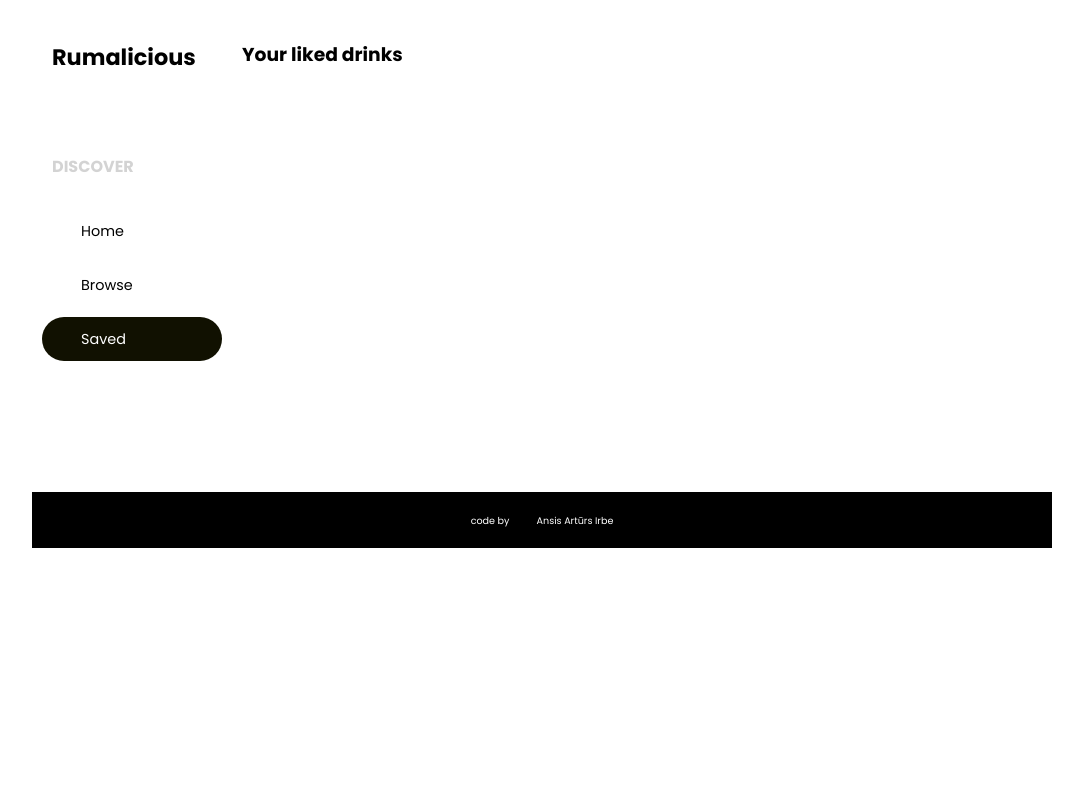
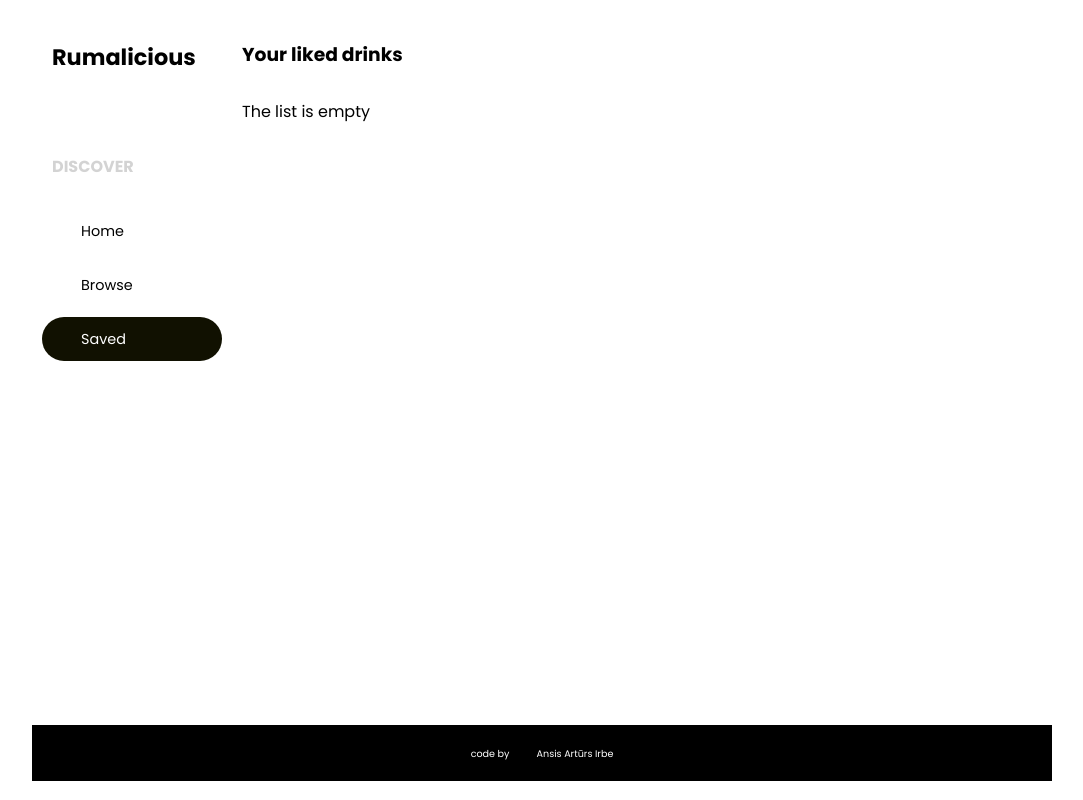
Before and after one commit to ansisarthurdev/Rumalicious, a React (Create React App) app: page /saved in a window 1280 px wide. Shown: the whole page, without its empty margins (98-1181 px from the left). Built offline with nearby package versions, Linux system fonts and the light colour scheme; some icons are missing.

Commit message:
saved fix

```diff
--- a/src/pages/Saved.js
+++ b/src/pages/Saved.js
@@ -27,11 +27,13 @@ const Saved = () => {
   }, [dispatch])
 
   return (
-    <Wrapper>
+    <Wrapper style={{marginBottom: data?.length > 0 ? '20vh' : '60vh'}}>
       <h3>Your liked drinks</h3>
 
       <div className='item-list'>
-      {data?.map(drink => (
+      {data?.length === 0 && <p>The list is empty</p>}
+      {data === null && <p>The list is empty</p>}
+      {data?.length > 0 && data?.map(drink => (
           <ItemSingle
             id={drink?.idDrink}
             name={drink?.strDrink}
```
